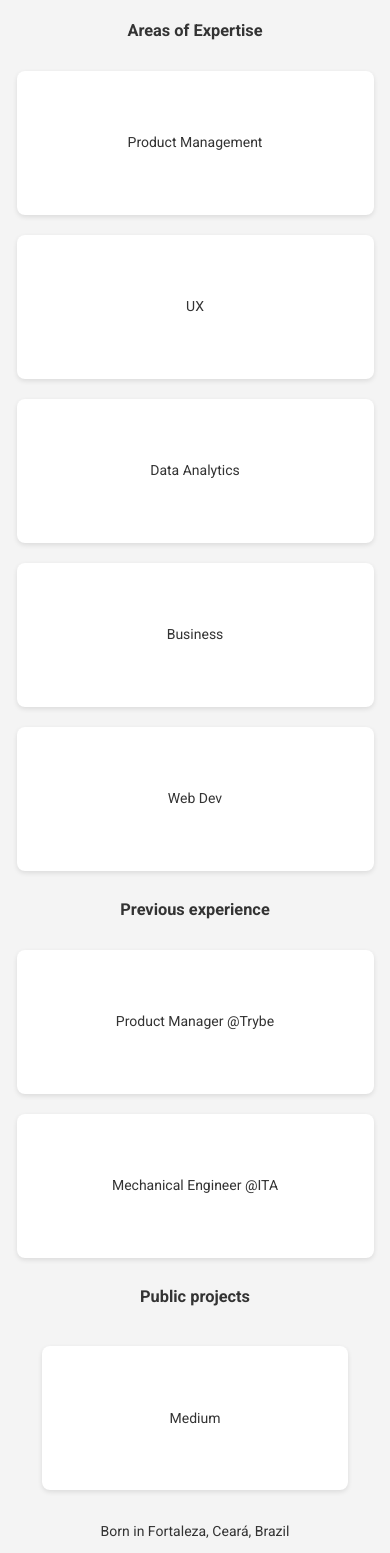
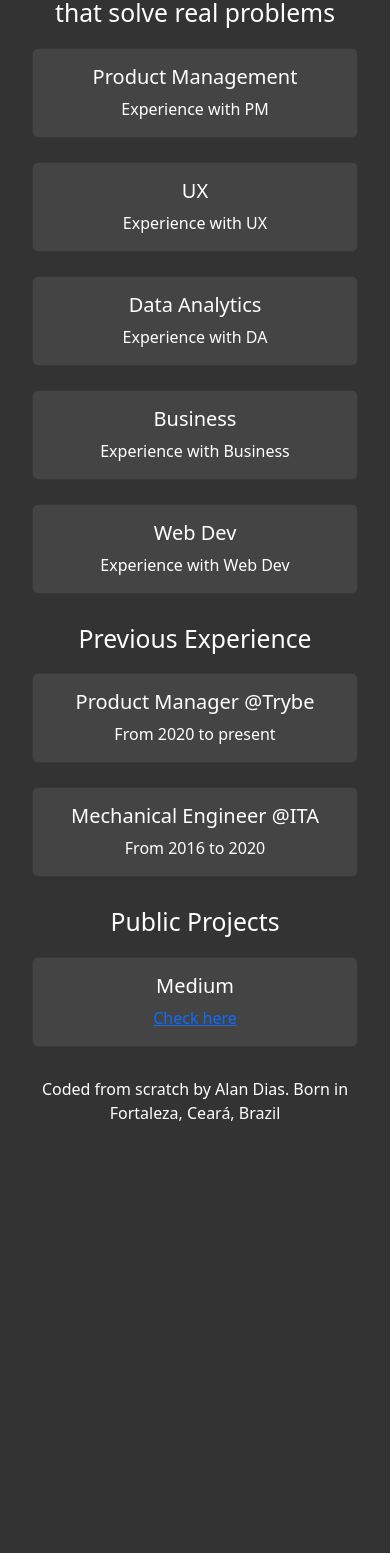
Before and after one commit to aamdias/portfolio-mvp, a plain HTML site: page index.html in a window 390 px wide. Shown: the part 389-1942 px from the top of the page. After the commit the page ends 1534 px from the top, so only its background shows below. Drawn offline with nearby package versions, Linux system fonts and the light colour scheme.

Commit message:
Added bootstrap. Change components to bootstrap available components and added light and dark mode toggle

```diff
--- a/index.html
+++ b/index.html
@@ -7,36 +7,107 @@
     <meta name="Portfólio pessoal de Alan Dias" content="">
     <meta name="viewport" content="width=device-width, initial-scale=1">
     <link rel="stylesheet" href="style.css">
+    <link href="https://cdn.jsdelivr.net/npm/bootstrap@5.2.2/dist/css/bootstrap.min.css" rel="stylesheet">
     <link href="https://fonts.googleapis.com/css2?family=Roboto:wght@400;700&display=swap" rel="stylesheet">
+    <link rel="stylesheet" href="https://cdnjs.cloudflare.com/ajax/libs/font-awesome/6.0.0-beta3/css/all.min.css">
 </head>
-    <body>
-        <img src="alan-dias-jul-23.png" width="300 px">
+<body class="dark-mode">
+    <div class="container text-center">
+        <div class="mode-toggle-container">
+            <button id="modeToggle" class="btn btn-sm btn-secondary">
+                <i id="modeIcon" class="fas fa-sun"></i>
+            </button>
+        </div>
+        <img src="alan-dias-jul-23.png" class="rounded-circle" width="300">
         <h1>Alan Dias</h1>
-        <h2>I love building digital products that solves real problems</h2>
-        <div>
-            <h3>Areas of Expertise </h3>
-            <div class="area-expertise-container">
-                <div class = "area-expertise-item">Product Management</div>
-                <div class = "area-expertise-item">UX</div>
-                <div class = "area-expertise-item">Data Analytics</div>
-                <div class = "area-expertise-item">Business</div>
-                <div class = "area-expertise-item">Web Dev</div>
+        <h2>I love building digital products that solve real problems</h2>
+        <div class="card-deck">
+            <div class="row row-cols-1 row-cols-md-2 row-cols-lg-3 g-4">
+                <div class="col">
+                    <div class="card">
+                        <div class="card-body">
+                            <h5 class="card-title">Product Management</h5>
+                            <p class="card-text">Experience with PM</p>
                         </div>
                     </div>
-        <div>
-            <h3>Previous experience </h3>
-            <div class="area-expertise-container">
-                <div class = "area-expertise-item">Product Manager @Trybe</div>
-                <div class = "area-expertise-item">Mechanical Engineer @ITA</div>
                 </div>
-        <div>
-            <h3>Public projects </h3>
-            <div class="area-expertise-container">
-                <a href="https://medium.com/@aamdias" class="medium-link">
-                    <div class="area-expertise-item">Medium</div>
-                </a>
+                <div class="col">
+                    <div class="card">
+                        <div class="card-body">
+                            <h5 class="card-title">UX</h5>
+                            <p class="card-text">Experience with UX</p>
                         </div>
                     </div>
-        <p>Born in Fortaleza, Ceará, Brazil</p>
+                </div>
+                <div class="col">
+                    <div class="card">
+                        <div class="card-body">
+                            <h5 class="card-title">Data Analytics</h5>
+                            <p class="card-text">Experience with DA</p>
+                        </div>
+                    </div>
+                </div>
+                <div class="col">
+                    <div class="card">
+                        <div class="card-body">
+                            <h5 class="card-title">Business</h5>
+                            <p class="card-text">Experience with Business</p>
+                        </div>
+                    </div>
+                </div>
+                <div class="col">
+                    <div class="card">
+                        <div class="card-body">
+                            <h5 class="card-title">Web Dev</h5>
+                            <p class="card-text">Experience with Web Dev</p>
+                        </div>
+                    </div>
+                </div>
+            </div>
+
+        </div>
+        <h2>Previous Experience</h2>
+            <div class = "card-deck">
+                <div class="row row-cols-1 row-cols-md-2 row-cols-lg-3 g-4">
+                    <!-- First Card -->
+                    <div class="col">
+                        <div class="card">
+                            <div class="card-body">
+                                <h5 class="card-title">Product Manager @Trybe</h5>
+                                <p class="card-text">From 2020 to present</p>
+                            </div>
+                        </div>
+                    </div>
+                    <!-- Second Card -->
+                    <div class="col">
+                        <div class="card">
+                            <div class="card-body">
+                                <h5 class="card-title">Mechanical Engineer @ITA</h5>
+                                <p class="card-text">From 2016 to 2020</p>
+                            </div>
+                        </div>
+                    </div>
+                </div>
+        </div>
+        <h2>Public Projects</h2>
+            <div class="card-deck">
+                <div class="row row-cols-1 row-cols-md-2 row-cols-lg-3 g-4">
+                    <!-- First Card -->
+                    <div class="col">
+                        <div class="card">
+                            <div class="card-body">
+                                <h5 class="card-title">Medium</h5>
+                                <p class="card-text"><a href="https://medium.com/@aamdias" target="_blank">Check here</a></p>
+                            </div>
+                        </div>
+                    </div>
+                </div>
+
+        <footer>
+            <p>Coded from scratch by Alan Dias. Born in Fortaleza, Ceará, Brazil</p>
+        </footer>
+    </div>
+    <script src="https://cdn.jsdelivr.net/npm/bootstrap@5.2.3/dist/js/bootstrap.bundle.min.js"></script>
+    <script src="script.js"></script>
 </body>
 </html>
--- /dev/null
+++ b/script.js
@@ -0,0 +1,13 @@
+// JavaScript for toggling dark and light mode
+const modeToggle = document.getElementById('modeToggle');
+const modeIcon = document.getElementById('modeIcon');
+modeToggle.addEventListener('click', function() {
+    document.body.classList.toggle('dark-mode');
+    if (document.body.classList.contains('dark-mode')) {
+        modeIcon.className = 'fas fa-sun';
+        modeToggle.className = 'btn btn-sm btn-secondary';
+    } else {
+        modeIcon.className = 'fas fa-moon text-dark';
+        modeToggle.className = 'btn btn-sm btn-light';
+    }
+});
--- a/style.css
+++ b/style.css
@@ -1,149 +1,63 @@
+/* Global styles */
 body {
     font-family: 'Roboto', sans-serif;
     font-size: 16px;
+    line-height: 1.6;
+    margin: 0;
+    padding: 0;
+    transition: all 0.3s ease;
+}
+
+/* Dark mode styles */
+body.dark-mode {
+    background-color: #333;
+    color: #fff;
+}
+
+/* Light mode styles */
+body:not(.dark-mode) {
     background-color: #f4f4f4;
     color: #333;
-    line-height: 1.6;
-    display: flex;
-    flex-direction: column;
-    align-items: center;
-    justify-content: center;
-    margin: 0;
-    padding: 0;
-    min-height: 100vh;
-    padding-left: 10px;
-    padding-right: 10px;
+}
+
+/* Dark mode styles for cards */
+body.dark-mode .card {
+    background-color: #444;
+    color: #fff;
+}
+
+/* Light mode styles for cards */
+body:not(.dark-mode) .card {
+    background-color: #fff;
+    color: #333;
+}
+
+.mode-toggle-container {
+    text-align: center;
+    margin-top: 20px;
+    margin-bottom: 20px;
 }
 
 img {
-    max-width: 100%;
-    height: auto;
-    border-radius: 50%;
-    box-shadow: 0px 0px 10px 0px rgba(0,0,0,0.1);
-    margin-top: 20px;
+    margin-bottom: 20px;
 }
 
-h1, h2 {
-    color: #333;
+h1 {
+    font-size: 3em;
+    font-weight: 700;
+    margin-bottom: 20px;
     letter-spacing: 1px;
 }
 
-h1 {
-    font-size: 2.5em;
+h2 {
+    margin-bottom: 30px;
+    margin-bottom: 30px;
 }
 
-h2 {
-    font-size: 1.5em;
-    margin-top: -10px;
-    font-weight: 400;
+.row {
+    margin-bottom: 30px;
 }
 
-h3 {
-    text-align: center;
+.card-deck {
+    margin: 20px;
 }
-
-p {
-    max-width: 80%;
-    margin: 10px auto;
-    text-align: center;
-}
-
-.area-expertise-container {
-    max-width: 100%;
-    display: flex;
-    flex-wrap: wrap;
-    align-items: center;
-    justify-content: center;
-    margin: 0 auto;
-}
-
-.area-expertise-item {
-    display: flex;
-    align-items: center;
-    justify-content: center;
-    flex-direction: column;
-    padding: 20px;
-    margin: 10px;
-    width: 150px;
-    height: 100px;
-    border-radius: 8px;
-    border: 2px solid transparent; /* Transparent border for a seamless hover effect */
-    background-color: #ffffff; /* Lighter background for contrast */
-    transition: all 0.3s ease; /* Smooth transition for hover effect */
-    box-shadow: 0px 2px 5px rgba(0, 0, 0, 0.1); /* Subtle shadow */
-}
-
-.area-expertise-item:hover, .area-expertise-item:active {
-    transform: scale(1.05); /* Slight enlargement on hover */
-    box-shadow: 0px 4px 10px rgba(0, 0, 0, 0.2); /* Enhanced shadow on hover */
-    border-color: #58674d; /* Darkened border on hover */
-}
-
-.medium-link {
-    display: flex;
-    align-items: center;
-    justify-content: center;
-    flex-direction: column;
-    text-decoration: none; /* Removes underline */
-    color: inherit; /* Inherit text color from parent */
-    width: 150px;
-}
-
-.medium-link .area-expertise-item:hover, .medium-link .area-expertise-item:active  {
-    transform: scale(1.05);
-    box-shadow: 0px 4px 10px rgba(0, 0, 0, 0.2);
-    background-color:darkcyan;
-    border-color: darkcyan;
-    color: white;
-}
-
-@media screen and (max-width: 768px) {
-    body {
-        font-size: 14px;
-    }
-
-    h1 {
-        font-size: 2em;
-    }
-
-    h2 {
-        font-size: 1.3em;
-        text-align: center;
-    }
-
-    p {
-        max-width: 90%;
-        padding-left: 10px;
-        padding-right: 10px;
-    }
-
-    .area-expertise-container {
-        justify-content: center; /* Center items on smaller screens */
-    }
-
-    .area-expertise-item {
-        width: calc(90% - 20px); /* Adjust width for smaller screens */
-        margin: 10px auto; /* Center items with auto margins */
-    }
-
-    .medium-link {
-        width: calc(90% - 20px);
-        margin: 10px auto;
-    }
-}
-
-@media screen and (max-width: 360px) {
-    .area-expertise-container {
-        flex-direction: column;
-    }
-
-    .area-expertise-item {
-        width: calc(80% - 20px); /* Adjust width to account for margin */
-        margin: 10px auto; /* Center items with auto margins */
-    }
-
-    .medium-link{
-        width: calc(80% - 20px); /* Adjust width to account for margin */
-        margin: 10px auto;
-    }
-}
```
Lines whose indentation alone changed are shown as unchanged.
